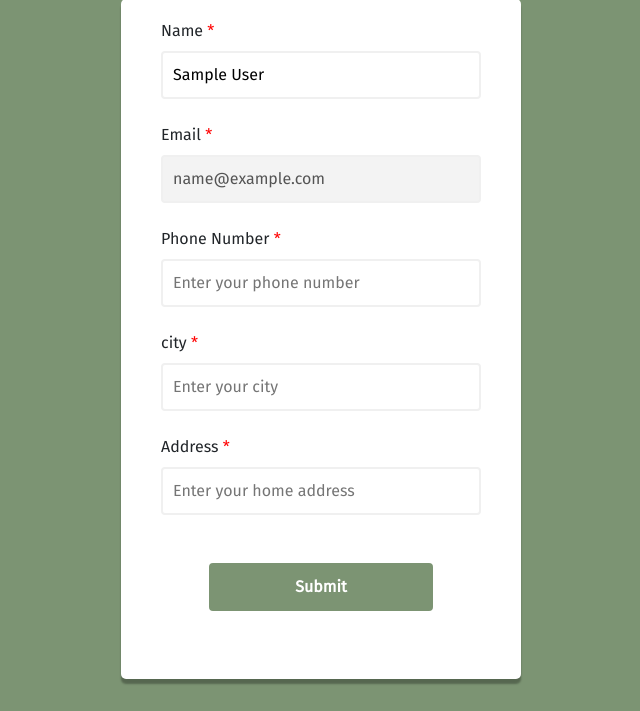
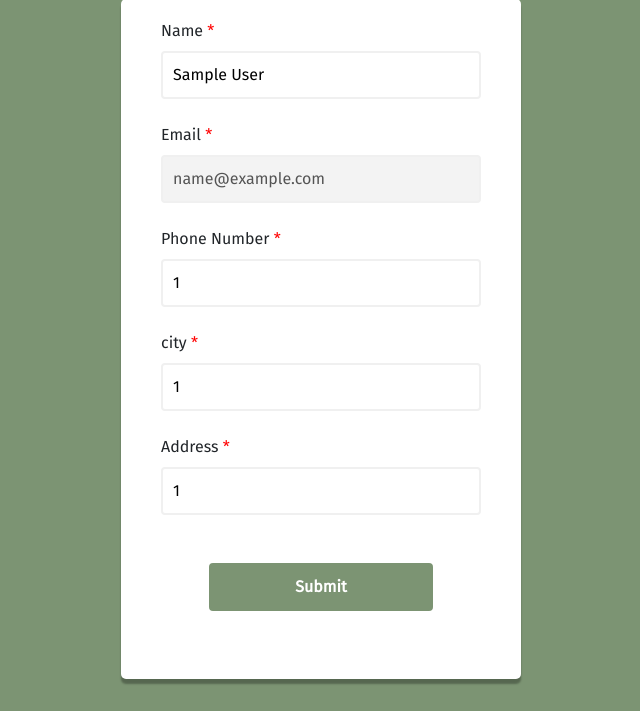
Before and after one commit to hossamAlhamidi/onlineStore, a PHP site: page /profile.php in a window 1280 px wide. Shown: the part 121-832 px from the top of the page, without its empty margins (319-959 px from the left). Run offline with PHP 8.4, Linux system fonts and the light colour scheme; the visitor is signed in with stand-in values (Sample User, id 1); some libraries are stand-ins or nearby versions.

Commit message:
profile php validation

```diff
--- a/profile.php
+++ b/profile.php
@@ -16,7 +16,7 @@ if(!isset($_SESSION['email'])){
     <link rel="stylesheet" href="./css/signup.css">
     <link rel="stylesheet" href="https://cdn.jsdelivr.net/npm/bootstrap@5.1.3/dist/css/bootstrap.min.css" integrity="sha384-1BmE4kWBq78iYhFldvKuhfTAU6auU8tT94WrHftjDbrCEXSU1oBoqyl2QvZ6jIW3" crossorigin="anonymous">
     <link rel="stylesheet" href="https://pro.fontawesome.com/releases/v5.10.0/css/all.css" integrity="sha384-AYmEC3Yw5cVb3ZcuHtOA93w35dYTsvhLPVnYs9eStHfGJvOvKxVfELGroGkvsg+p" crossorigin="anonymous"/>
-    <title>Sign up</title>
+    <title>profile</title>
     <style>
 
     </style>
@@ -45,7 +45,7 @@ if(!isset($_SESSION['email'])){
 
        <div class="form-control-css ">
         <label for="phone-number">Phone Number</label>
-        <input type="text" placeholder="Enter your phone number" id="phone-number" name="phone-number" <?php if(isset($_POST['phoneNumber'])) echo ' value = "'.$_POST['phoneNumber'].'"'  ?> >
+        <input type="text" placeholder="Enter your phone number" id="phone-number" name="phone-number" <?php if(isset($_SESSION['phone'])) echo ' value = "'.$_SESSION['phone'].'"'  ?> >
         <i class="fas fa-check-circle"></i>
         <i class="fas fa-exclamation-circle"></i>
         <small>error msg</small>
@@ -53,7 +53,7 @@ if(!isset($_SESSION['email'])){
 
        <div class="form-control-css ">
         <label for="city">city</label>
-        <input type="text" placeholder="Enter your city" id="city" name="city" <?php if(isset($_POST['city'])) echo ' value = "'.$_POST['city'].'"'  ?> >
+        <input type="text" placeholder="Enter your city" id="city" name="city" <?php if(isset($_SESSION['city'])) echo ' value = "'.$_SESSION['city'].'"'  ?> >
         <i class="fas fa-check-circle"></i>
         <i class="fas fa-exclamation-circle"></i>
         <small>error msg</small>
@@ -61,7 +61,7 @@ if(!isset($_SESSION['email'])){
 
        <div class="form-control-css ">
         <label for="Address">Address</label>
-        <input type="text" placeholder="Enter your home address" id="address" name="address" <?php if(isset($_POST['address'])) echo ' value = "'.$_POST['address'].'"'  ?> >
+        <input type="text" placeholder="Enter your home address" id="address" name="address" <?php if(isset($_SESSION['address'])) echo ' value = "'.$_SESSION['address'].'"'  ?> >
         <i class="fas fa-check-circle"></i>
         <i class="fas fa-exclamation-circle"></i>
         <small>error msg</small>
@@ -98,11 +98,11 @@ if(!isset($_SESSION['email'])){
 
 <?php
 if (isset($_POST["submit"])) {
-    $email = $_SESSION['email'];
-    $name = $_POST['name'];
-    $phone = $_POST['phone-number'];
-    $city = $_POST['city'];
-    $address = $_POST['address'];
+    $email = test_input($_SESSION['email']);
+    $name = test_input($_POST['name']);
+    $phone = test_input($_POST['phone-number']);
+    $city = test_input($_POST['city']);
+    $address = test_input($_POST['address']);
 
     $sql = "UPDATE user
     SET name = '$name' , phone = '$phone' , address_city = '$city' , address = '$address'
@@ -116,4 +116,11 @@ if (isset($_POST["submit"])) {
        header("Location: cart.php");
    }
 }
+
+function test_input($data) {
+    $data = trim($data);
+    $data = stripslashes($data);
+    $data = htmlspecialchars($data);
+    return $data;
+  }
 ?>
--- a/remove_from_cart_user.php
+++ b/remove_from_cart_user.php
@@ -25,6 +25,7 @@ if(!isset($_SESSION))
 
 
 <script>
+  // to update the cart nmuber
 $(document).ready(function(){
       var email = '<?= $_SESSION['email'] ?>';
       $("#cart").load("fetch_cart.php",{email:email})
```
